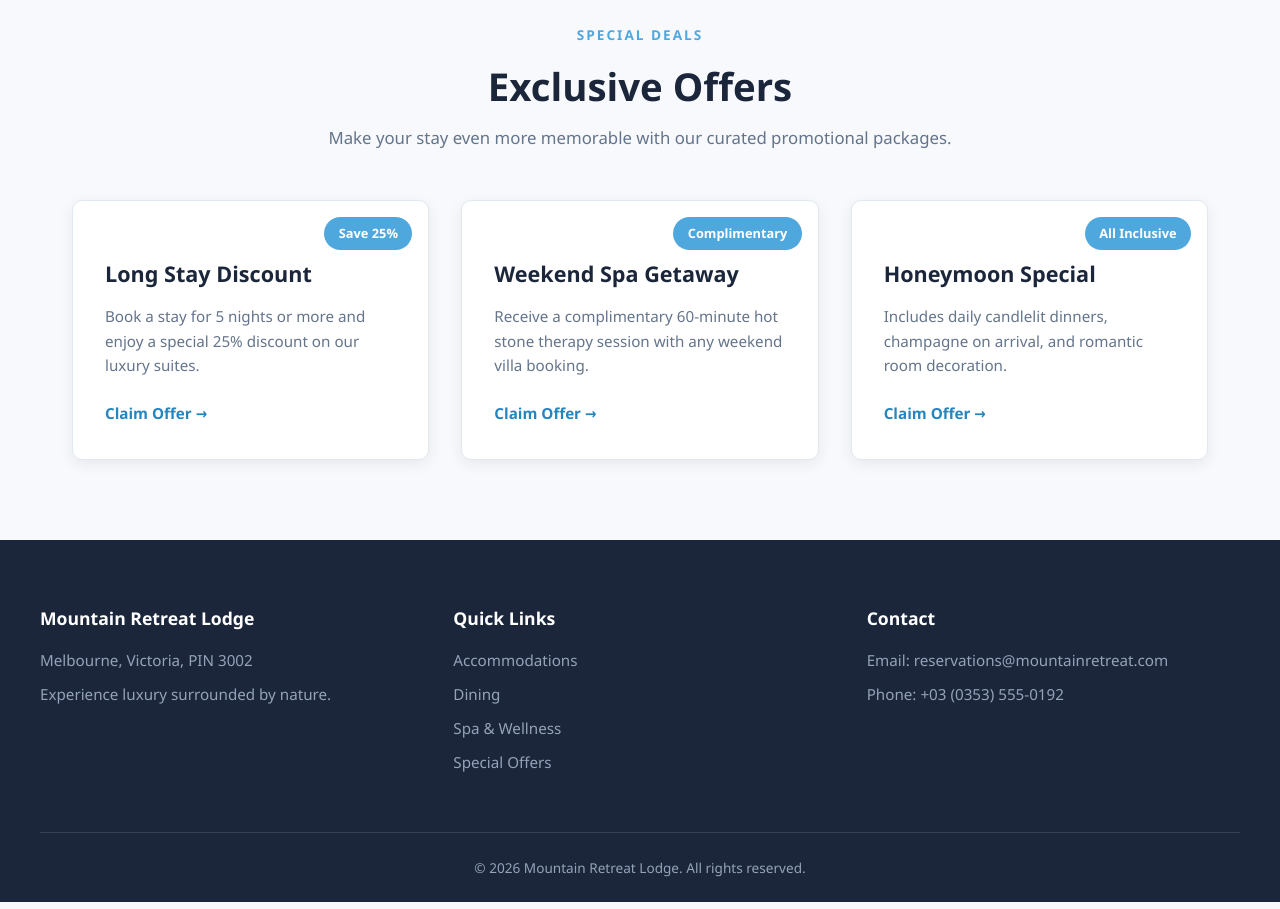
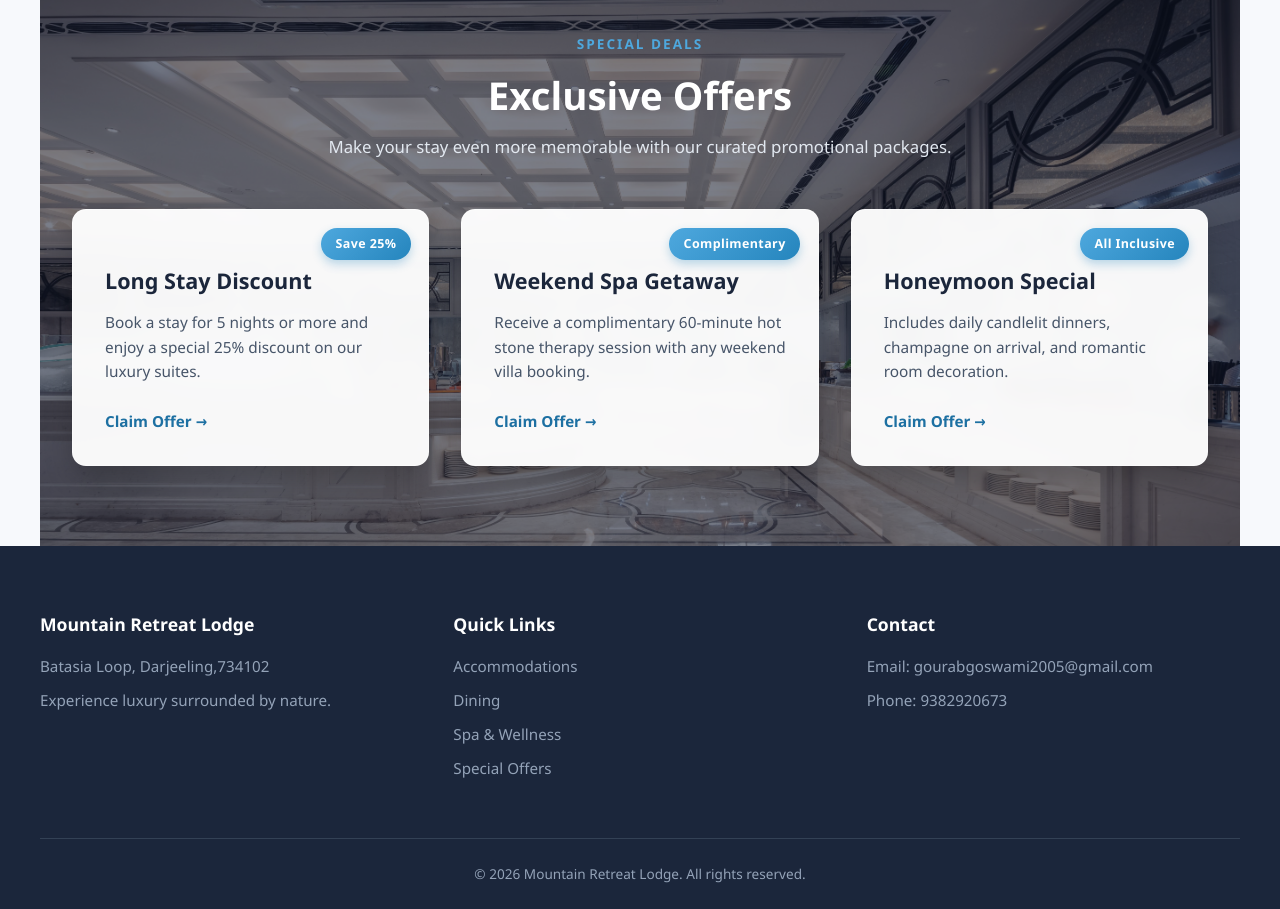
Before and after one commit to gourabgoswami2005-crypto/lodge_project, a Django app: page / in a window 1280 px wide. Shown: the part 3117-4026 px from the top of the page. Run offline with Django 5.2, Linux system fonts and the light colour scheme.

Commit message:
Update card styles and offers section

```diff
--- a/static/css/home.css
+++ b/static/css/home.css
@@ -304,61 +309,74 @@ body {
 }
 
 .offer-card {
-    background: #fff;
-    border-radius: 10px;
+    background: rgba(255, 255, 255, 0.96);
+    backdrop-filter: blur(8px);
+    -webkit-backdrop-filter: blur(8px);
+    border-radius: 14px;
     overflow: hidden;
-    box-shadow: 0 4px 15px rgba(0, 0, 0, 0.07);
-    border: 1px solid #e2e8f0;
+    box-shadow: 0 10px 28px rgba(0, 0, 0, 0.22);
+    border: 1px solid rgba(255, 255, 255, 0.4);
     position: relative;
-    transition: transform 0.3s ease,
-                box-shadow 0.3s ease;
+    display: flex;
+    flex-direction: column;
+    transition: transform 0.25s ease, box-shadow 0.25s ease;
 }
 
 .offer-card:hover {
     transform: translateY(-7px);
-    box-shadow: 0 12px 25px rgba(0, 0, 0, 0.12);
+    box-shadow: 0 18px 36px rgba(0, 0, 0, 0.3);
 }
 
 .offer-badge {
     position: absolute;
-    top: 1rem;
-    right: 1rem;
-    background-color: #4ea8de;
+    top: 1.1rem;
+    right: 1.1rem;
+    background: linear-gradient(135deg, #4ea8de, #2585bd);
     color: #fff;
-    padding: 0.4rem 0.9rem;
-    font-size: 0.8rem;
-    font-weight: 600;
-    border-radius: 20px;
+    padding: 0.38rem 0.9rem;
+    font-size: 0.78rem;
+    font-weight: 700;
+    letter-spacing: 0.4px;
+    border-radius: 999px;
+    box-shadow: 0 4px 10px rgba(37, 133, 189, 0.3);
 }
 
 .offer-content {
     padding: 2rem;
-    padding-top: 3.5rem;
+    padding-top: 3.4rem;
+    display: flex;
+    flex-direction: column;
+    flex-grow: 1;
 }
 
 .offer-content h3 {
     font-size: 1.35rem;
     color: #1b263b;
-    margin-bottom: 0.8rem;
+    margin-bottom: 0.75rem;
 }
 
 .offer-content p {
-    color: #64748b;
-    font-size: 0.95rem;
+    color: #475569;
+    font-size: 0.96rem;
     margin-bottom: 1.5rem;
+    flex-grow: 1;
 }
 
 .text-link-btn {
-    display: inline-block;
-    color: #2585bd;
-    font-weight: 600;
+    display: inline-flex;
+    align-items: center;
+    gap: 0.3rem;
+    width: fit-content;
+    color: #1d70a2;
+    font-weight: 700;
     font-size: 0.95rem;
     text-decoration: none;
-    transition: 0.3s ease;
+    transition: color 0.2s ease, transform 0.2s ease;
 }
 
 .text-link-btn:hover {
     color: #1b263b;
+    transform: translateX(4px);
 }
 
 
@@ -515,3 +533,81 @@ body {
         font-size: 1.8rem;
     }
 }
+
+
+/* ==============================
+   SECTION BACKGROUNDS & OVERLAYS
+================================= */
+
+.packages-section,
+.content-section,
+.offers-section {
+    position: relative;
+    background-size: cover;
+    background-position: center;
+    background-repeat: no-repeat;
+}
+
+.packages-section > *,
+.content-section > *,
+.offers-section > * {
+    position: relative;
+    z-index: 1;
+}
+
+/* Lighter overlay so section photos show clearly */
+.packages-section::before,
+.content-section::before {
+    content: "";
+    position: absolute;
+    inset: 0;
+    background: linear-gradient(
+        rgba(247, 249, 252, 0.58),
+        rgba(247, 249, 252, 0.66)
+    );
+    z-index: 0;
+}
+
+.content-section.alt-bg::before {
+    background: linear-gradient(
+        rgba(238, 243, 248, 0.58),
+        rgba(238, 243, 248, 0.66)
+    );
+}
+
+/* Individual section background images */
+#explore {
+    background-image: url("../images/explore.jpg");
+}
+
+#stay {
+    background-image: url("../images/stay.jpg");
+}
+
+#dine {
+    background-image: url("../images/dining.jpg");
+}
+
+#wellness {
+    background-image: url("../images/welness.jpg");
+}
+
+#offers {
+    background-image: url("../images/offer.jpg");
+}
+
+#offers::before {
+    content: "";
+    position: absolute;
+    inset: 0;
+    background: rgba(15, 23, 42, 0.55);
+    z-index: 0;
+}
+
+#offers .section-header h2 {
+    color: #ffffff;
+}
+
+#offers .section-header p {
+    color: #e2e8f0;
+}
--- a/templates/home.html
+++ b/templates/home.html
@@ -304,7 +304,7 @@
         <div class="footer-container">
             <div class="footer-col">
                 <h4>Mountain Retreat Lodge</h4>
-                <p>Melbourne, Victoria, PIN 3002</p>
+                <p>Batasia Loop, Darjeeling,734102</p>
                 <p>Experience luxury surrounded by nature.</p>
             </div>
             <div class="footer-col">
@@ -318,8 +318,8 @@
             </div>
             <div class="footer-col">
                 <h4>Contact</h4>
-                <p>Email: reservations@mountainretreat.com</p>
-                <p>Phone: +03 (0353) 555-0192</p>
+                <p>Email: gourabgoswami2005@gmail.com</p>
+                <p>Phone: 9382920673</p>
             </div>
         </div>
         <div class="footer-bottom">
```
Also changed, not shown: other parts of static/css/home.css (+18 -13 lines), static/images/explore.jpg (added), static/images/offer.jpg (added), static/images/stay.jpg (added), 2 other files.
